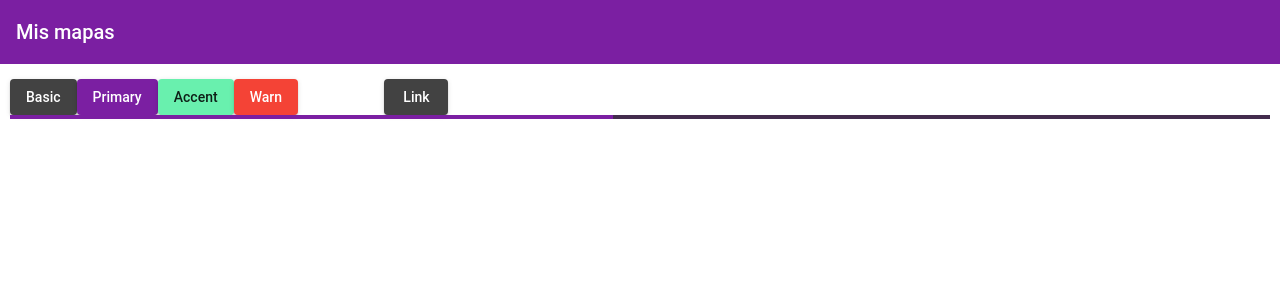
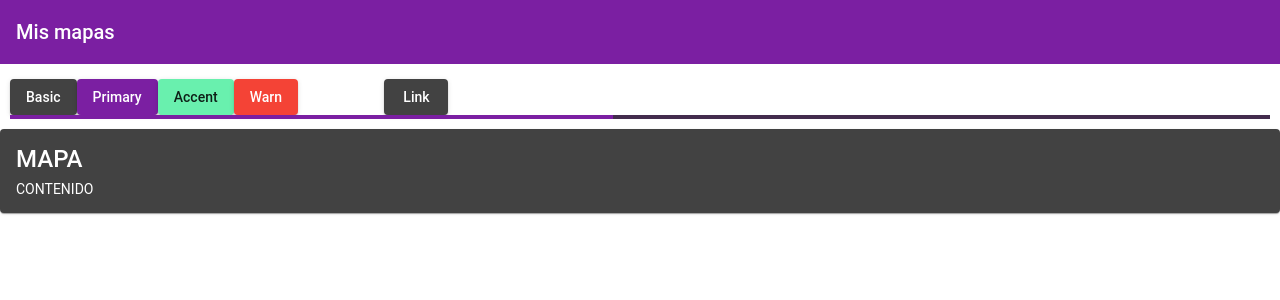
Before and after one commit to vsanchezrod/app9Angular-mapApp.Material, an Angular app: page / in a window 1280 px wide. Shown: the top 300 px of the page. Built offline with nearby package versions, Linux system fonts and the light colour scheme.

Commit message:
Componente mapa

```diff
--- a/package.json
+++ b/package.json
@@ -11,6 +11,7 @@
   },
   "private": true,
   "dependencies": {
+    "@agm/core": "^1.0.0-beta.3",
     "@angular/animations": "^6.1.1",
     "@angular/cdk": "^6.4.3",
     "@angular/common": "^6.0.3",
--- a/src/app/app.component.html
+++ b/src/app/app.component.html
@@ -13,3 +13,5 @@
     <mat-progress-bar mode="query"></mat-progress-bar>
 
 </div>
+
+<app-mapa></app-mapa>
--- a/src/app/app.module.ts
+++ b/src/app/app.module.ts
@@ -8,9 +8,13 @@
 // Se importa el módulo nuevo creado donde se encuentra todo lo relacionado con Angular Material
 import { MaterialModule } from './material.module';
 
+// Componentes
+import { MapaComponent } from './components/mapa/mapa.component';
+
 @NgModule({
   declarations: [
-    AppComponent
+    AppComponent,
+    MapaComponent
   ],
   imports: [
     BrowserModule,
--- /dev/null
+++ b/src/app/components/mapa/mapa.component.html
@@ -0,0 +1,7 @@
+<mat-card>
+    <mat-card-title>MAPA</mat-card-title>
+
+    <mat-card-content>
+        CONTENIDO
+    </mat-card-content>
+</mat-card>
--- /dev/null
+++ b/src/app/components/mapa/mapa.component.ts
@@ -0,0 +1,15 @@
+import { Component, OnInit } from '@angular/core';
+
+@Component({
+  selector: 'app-mapa',
+  templateUrl: './mapa.component.html',
+})
+
+export class MapaComponent implements OnInit {
+
+  constructor() { }
+
+  ngOnInit() {
+  }
+
+}
```
Also changed, not shown: src/app/material.module.ts (+5 -2 lines), 1 other file (tests, documents, lock files or other folders).
